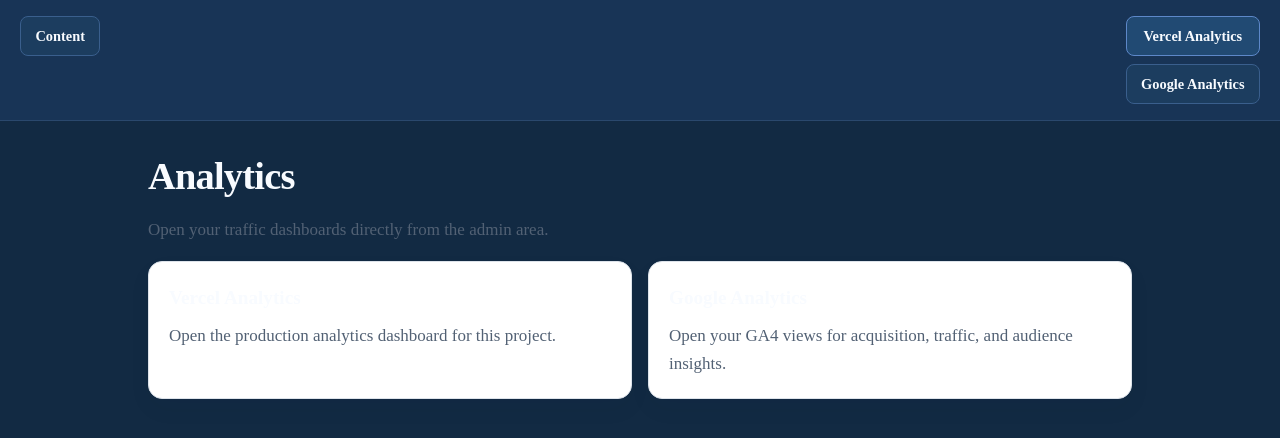
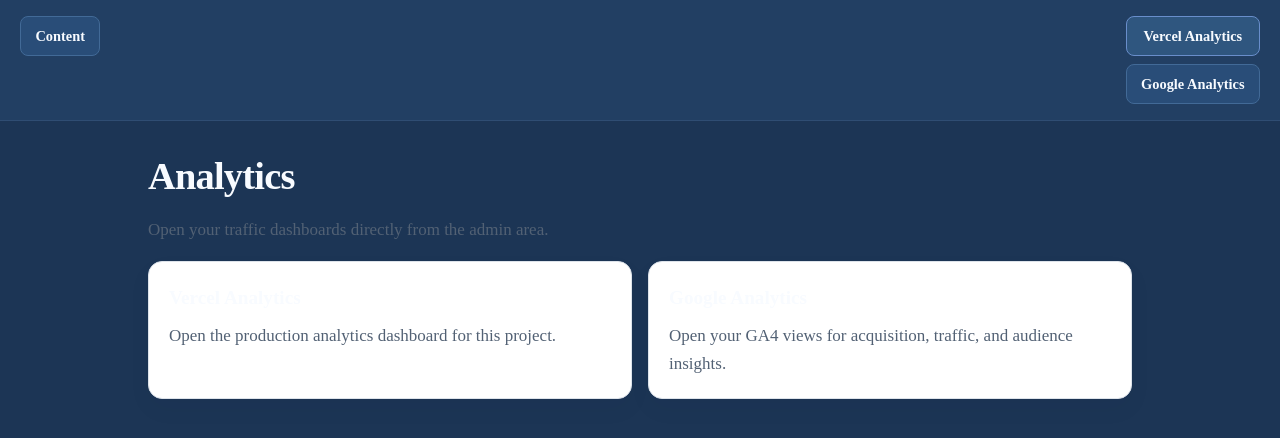
Before and after one commit to rehmatullahjan80-del/two-minutes-explained, a Next.js app: page /keystatic/analytics in a window 1280 px wide. Shown: the top 438 px of the page. Built offline with nearby package versions, Linux system fonts and the light colour scheme; no server answers.

Commit message:
Use muted navy admin background

```diff
--- a/app/globals.css
+++ b/app/globals.css
@@ -98,21 +98,21 @@
 .consent p { margin:0; flex:1 1 18rem; }
 .consent div { display:flex; gap:.75rem; }
 .consent button { min-height:44px; padding:0 1.25rem; font:inherit; color:var(--fg); background:#fff; border:1px solid var(--fg); border-radius:8px; cursor:pointer; }
-.keystatic-admin-shell { min-height:100vh; background:#122a43; color:#f8fbff; }
+.keystatic-admin-shell { min-height:100vh; background:#1c3555; color:#f8fbff; }
 .keystatic-admin-shell a,
 .keystatic-admin-shell a:visited,
 .keystatic-admin-shell .keystatic-admin-link,
 .keystatic-admin-shell .keystatic-admin-link:visited { color:#f8fbff !important; }
-.keystatic-admin-nav { display:flex; align-items:flex-start; justify-content:space-between; gap:1rem; padding:1rem 1.25rem; border-bottom:1px solid #2a486d; background:#183456; }
+.keystatic-admin-nav { display:flex; align-items:flex-start; justify-content:space-between; gap:1rem; padding:1rem 1.25rem; border-bottom:1px solid #2f4d73; background:#223f63; }
 .keystatic-admin-nav__left, .keystatic-admin-nav__right { display:flex; align-items:center; }
 .keystatic-admin-nav__right { margin-left:auto; }
 .keystatic-admin-actions { display:flex; flex-direction:column; gap:.5rem; align-items:stretch; }
-.keystatic-admin-link { display:inline-flex; align-items:center; justify-content:center; min-height:2.5rem; padding:.7rem .9rem; border-radius:8px; border:1px solid #3a5f8d; background:#1c3d5f; color:#f8fbff !important; text-decoration:none; font-weight:600; font-size:.9rem; line-height:1; transition:border-color .15s ease, box-shadow .15s ease, background .15s ease; }
+.keystatic-admin-link { display:inline-flex; align-items:center; justify-content:center; min-height:2.5rem; padding:.7rem .9rem; border-radius:8px; border:1px solid #426a97; background:#294d78; color:#f8fbff !important; text-decoration:none; font-weight:600; font-size:.9rem; line-height:1; transition:border-color .15s ease, box-shadow .15s ease, background .15s ease; }
 .keystatic-admin-link:hover,
-.keystatic-admin-link:focus-visible { border-color:#8ec0ff; background:#234d7d; box-shadow:0 0 0 3px rgba(142,192,255,.12); color:#f8fbff !important; }
-.keystatic-admin-link--primary { background:#214a73; border-color:#5d88c9; color:#f8fbff !important; }
+.keystatic-admin-link:focus-visible { border-color:#9ec8ff; background:#335f90; box-shadow:0 0 0 3px rgba(158,200,255,.12); color:#f8fbff !important; }
+.keystatic-admin-link--primary { background:#2f567f; border-color:#698ecb; color:#f8fbff !important; }
 .keystatic-admin-link--primary:hover,
-.keystatic-admin-link--primary:focus-visible { background:#295a8f; border-color:#9cc5ff; color:#f8fbff !important; }
+.keystatic-admin-link--primary:focus-visible { background:#375f90; border-color:#a7cdff; color:#f8fbff !important; }
 .keystatic-analytics { max-width:64rem; margin:0 auto; padding:2rem 1.25rem 3rem; }
 .keystatic-analytics h1 { margin:0 0 1rem; }
 .analytics-grid { display:grid; grid-template-columns:repeat(auto-fit, minmax(230px, 1fr)); gap:1rem; margin-top:1rem; }
```
